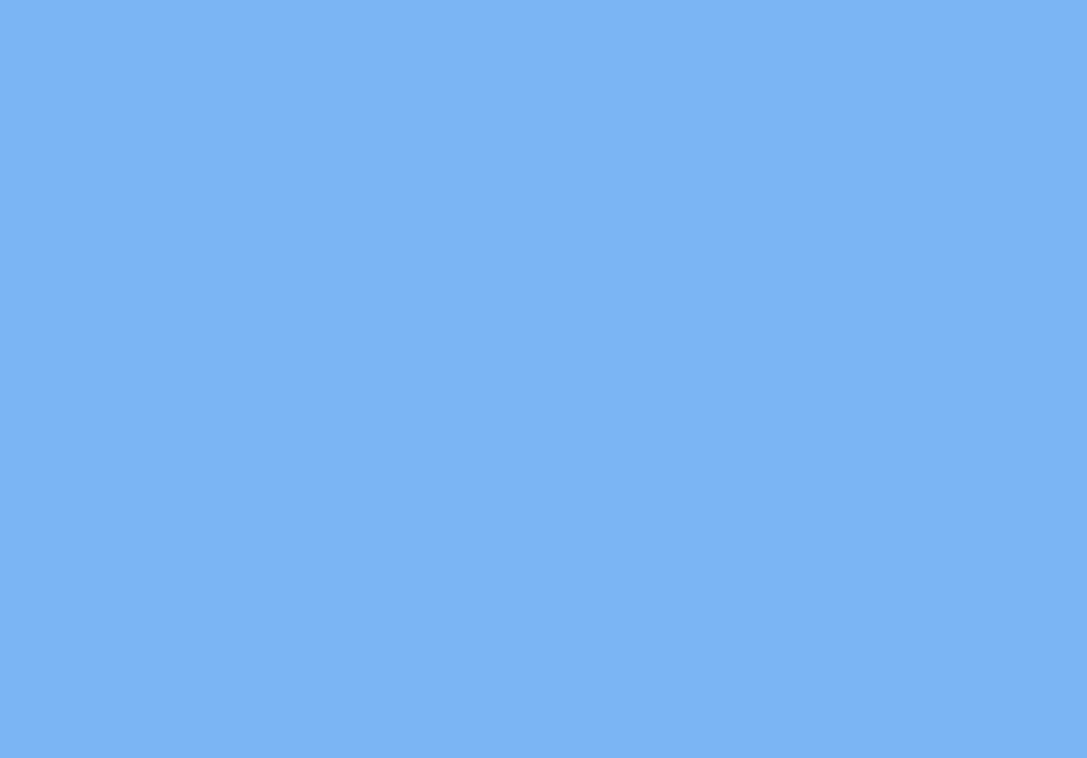
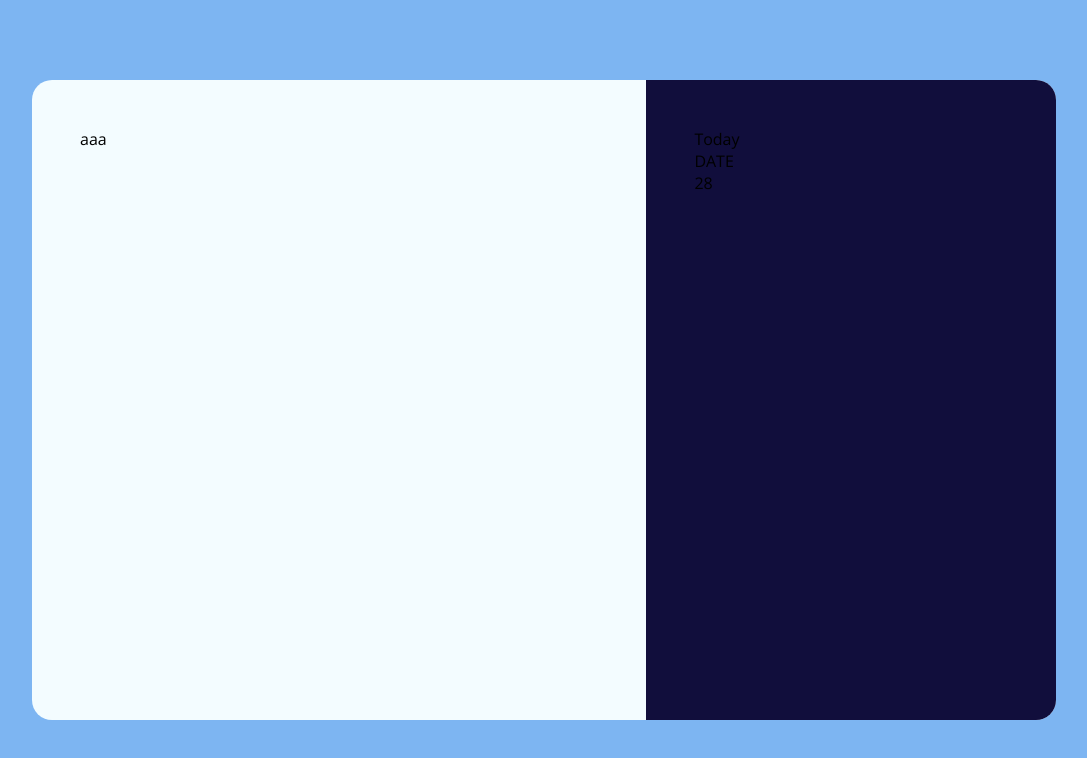
Before and after one commit to nem95/React-10-projects-Weather-App, a Next.js app: page / in a window 1280 px wide. Shown: the top 758 px of the page, without its empty margins (96-1183 px from the left). Built offline with nearby package versions, Linux system fonts and the light colour scheme.

Commit message:
add default layout with left and right side

```diff
--- a/components/Weather.js
+++ b/components/Weather.js
@@ -1,20 +1,24 @@
 import React from 'react';
 import styled from 'styled-components';
 
-const LayoutContainer = styled.div`
-  width: 100%;
-  height: 100vh;
-  background-color: ${props => props.theme.orangeDarker};
+import WeatherLeftSide from './WeatherLeftSide';
+import WeatherRightSide from './WeatherRightSide';
+
+const WeatherContainer = styled.div`
+  width: 80%;
+  height: 80vh;
+  background-color: ${props => props.theme.backgroundBlue};
+  border-radius: 20px;
+  display: flex;
 `;
 
-const Layout = (props) => {
-  const { children } = props;
-
+const Weather = () => {
   return(
-    <LayoutContainer>
-      {children}
-    </LayoutContainer>
+    <WeatherContainer>
+      <WeatherLeftSide />
+      <WeatherRightSide />
+    </WeatherContainer>
   );
 };
 
-export default Layout;
+export default Weather;
--- /dev/null
+++ b/components/WeatherLeftSide.js
@@ -0,0 +1,19 @@
+import React from 'react';
+import styled from 'styled-components';
+
+const LeftSideContainer = styled.div`
+  width: 60%;
+  height: 100%;
+  padding: 48px;
+  border-radius: 20px;
+`;
+
+const WeatherLeftSide = () => {
+  return(
+    <LeftSideContainer>
+      aaa
+    </LeftSideContainer>
+  );
+};
+
+export default WeatherLeftSide;
--- /dev/null
+++ b/components/WeatherRightSide.js
@@ -0,0 +1,26 @@
+import React from 'react';
+import styled from 'styled-components';
+
+const RightSideContainer = styled.div`
+  width: 40%;
+  height: 100%;
+  padding: 48px;
+  background-color: ${props => props.theme.primaryDarkPurple};
+  border-radius: 0 20px 20px 0;
+`;
+
+const WeatherRightSide = () => {
+  return(
+    <RightSideContainer>
+      <div>
+        Today
+        <div> DATE </div>
+      </div>
+      <div>
+        28
+      </div>
+    </RightSideContainer>
+  );
+};
+
+export default WeatherRightSide;
--- a/utils/theme.js
+++ b/utils/theme.js
@@ -2,13 +2,14 @@ const themes = {
   light: {
     primaryWhite: '#FFFFFF',
     primaryWhiteRGB: '255, 255, 255',
+    backgroundBlue: '#F3FCFF',
     primaryLightBlue: '#7DB5F2',
     primaryBlue: '#68A0F3',
     primaryRed: '#F55464',
     primaryYellow: '#F7C500',
     primaryYellow: '#F7C500',
     primaryPurple: '#2F2E63',
-    primaryDarkPurple: '#7CB2F0',
+    primaryDarkPurple: '#110E3C',
 
     fontSizeSmaller: 8,
     fontSizeSmall: 12,
@@ -21,14 +22,14 @@ const themes = {
   dark: {
     primaryWhite: '#FFFFFF',
     primaryWhiteRGB: '255, 255, 255',
-    primaryGrey: '#d3d3d3',
-    primaryOrange: '#413C69',
-    primaryRed: '#c81912',
-    primaryBrown: '#42240c',
-    primaryBeige: '#fdba9a',
-
-    orangeDarker: '#161422',
-    orangeShadow: '#161422',
+    backgroundBlue: '#F3FCFF',
+    primaryLightBlue: '#7DB5F2',
+    primaryBlue: '#68A0F3',
+    primaryRed: '#F55464',
+    primaryYellow: '#F7C500',
+    primaryYellow: '#F7C500',
+    primaryPurple: '#2F2E63',
+    primaryDarkPurple: '#110E3C',
 
     fontSizeSmaller: 8,
     fontSizeSmall: 12,
```
Also changed, not shown: 1 other file (tests, documents, lock files or other folders).
